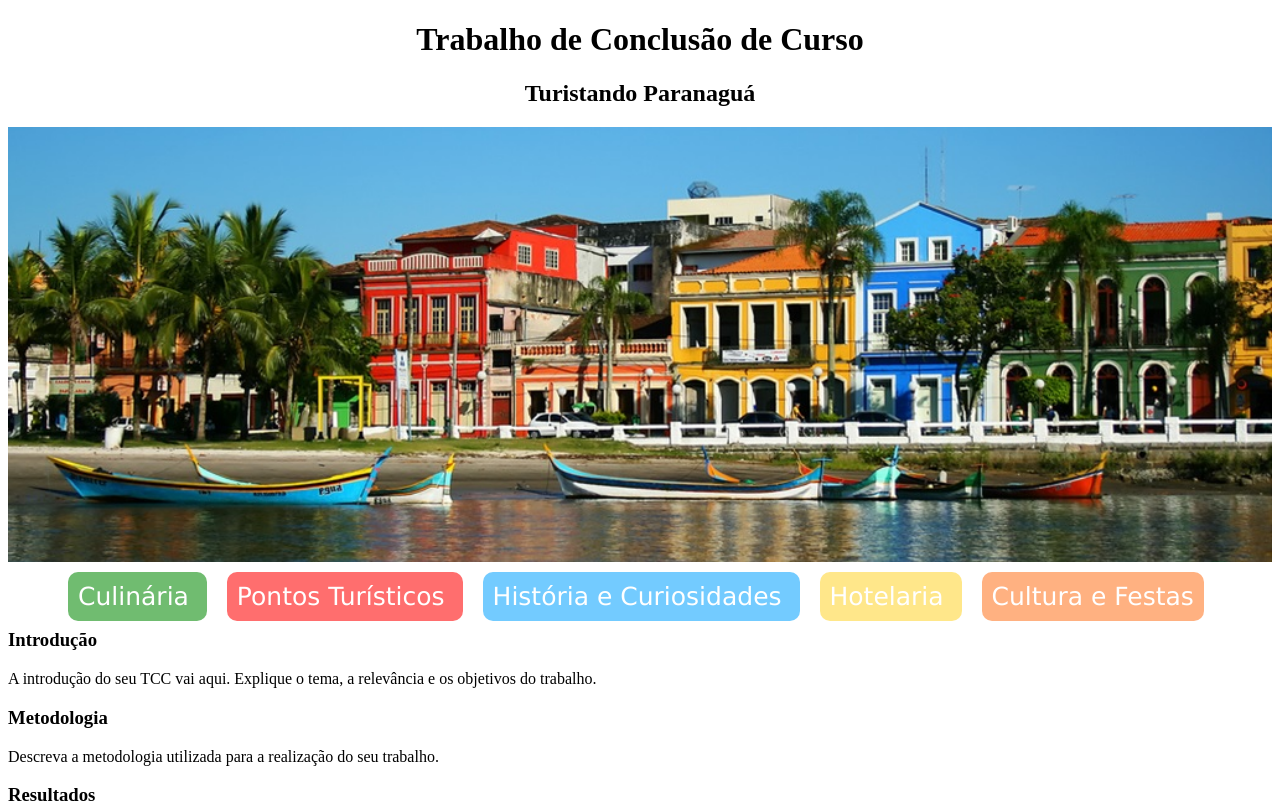
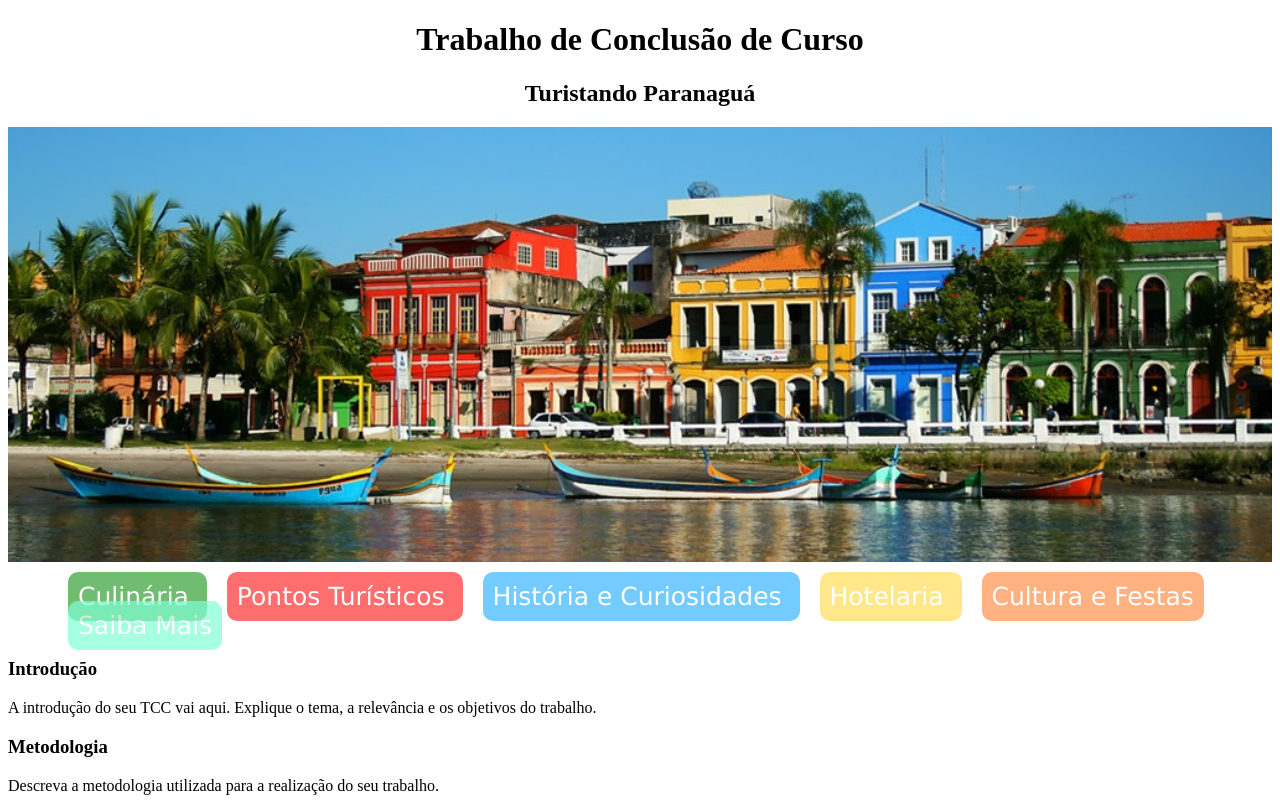
Before and after one commit to Dafylin/tcc, a plain HTML site: page index.html in a window 1280 px wide. Shown: the top 809 px of the page. Drawn offline with Linux system fonts and the light colour scheme.

Commit message:
Add files via upload

```diff
--- a/index.css
+++ b/index.css
@@ -51,3 +51,7 @@ header {
 
     background-color: #ff914d;
 }
+
+#SaibaMais {
+    background-color: aquamarine;
+}
--- a/index.html
+++ b/index.html
@@ -30,6 +30,9 @@
 
 
            <li id="CulturaeFestas"> <a href="cultura.html">Cultura e Festas </a> </li>
+
+
+           <li id="SaibaMais"> <a href="saibamais.html"> Saiba Mais </a> </li>
 
         </ul>
     </nav>
```
Also changed, not shown: saibamais.html (added).
